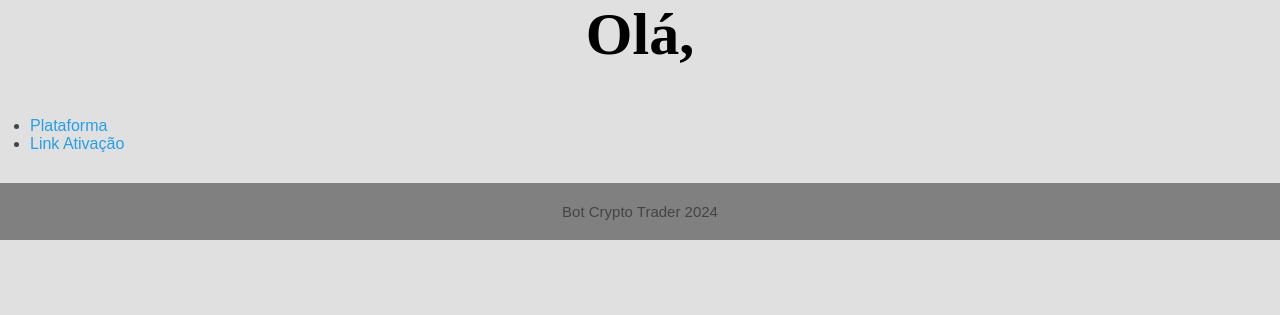
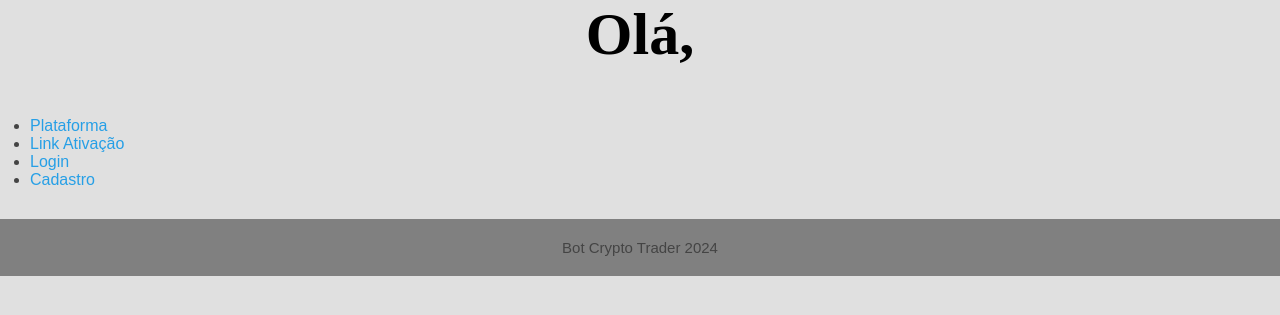
Before and after one commit to Lucas-Espindola-dev/Bot-Cripto_Trader, a Django app: page / in a window 1280 px wide. Shown: the part 107-422 px from the top of the page. Run offline with Django 5.2, Linux system fonts and the light colour scheme.

Commit message:
Creating links to login and cadastro

```diff
--- a/traders/templates/traders/pages/home.html
+++ b/traders/templates/traders/pages/home.html
@@ -12,6 +12,8 @@
             <ul>
                 <li><a href="{% url 'traders:plataforma' %}">Plataforma</a></li>
                 <li><a href="{% url 'traders:link_sala' %}">Link Ativação</a></li>
+                <li><a href="{% url 'accounts:login' %}">Login</a></li>
+                <li><a href="{% url 'accounts:cadastro' %}">Cadastro</a></li>
             </ul>
         </div>
     </div>
```
